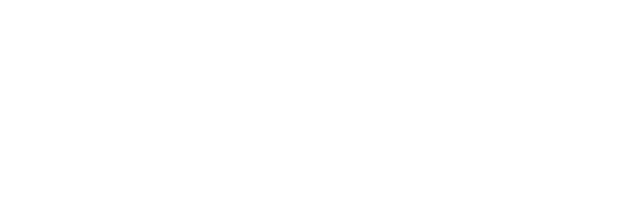
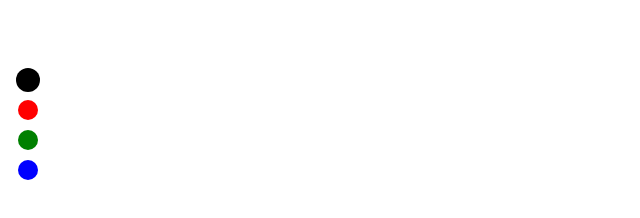
Before and after one commit to twoheartliu/drawingBoard, a website: page index.html in a window 1280 px wide. Both pictures are taken after a click on the icon 37 px from the left and 37 px from the top of the page. Shown: the whole page, without its empty margins (0-640 px from the left). Drawn offline with Linux system fonts and the light colour scheme.

Commit message:
去除移动端页面橡皮筋效果以及微信显示 IP；增加了选择画笔颜色功能。

```diff
--- a/index.html
+++ b/index.html
@@ -3,11 +3,14 @@
 
 <head>
   <meta charset="UTF-8">
-  <meta name="viewport" content="width=device-width, initial-scale=1.0">
+  <meta name="viewport" content="width=device-width,initial-scale=1,maximum-scale=1,user-scalable=no">
+  <meta content="yes" name="apple-mobile-web-app-capable">
+  <meta content="black" name="apple-mobile-web-app-status-bar-style">
+  <meta content="telephone=no" name="format-detection">
   <meta http-equiv="X-UA-Compatible" content="ie=edge">
   <title>画板</title>
   <link rel="stylesheet" href="./style.css">
-  <script src="//at.alicdn.com/t/font_1279546_j5oy8jtz9et.js"></script>
+  <script src="//at.alicdn.com/t/font_1279546_7ua1wr1kqp.js"></script>
 </head>
 
 <body>
@@ -19,9 +22,14 @@
     <svg class="icon eraser" aria-hidden="true">
       <use xlink:href="#icon-eraser-copy"></use>
     </svg>
-    <!-- <button class="eraser active">切换到橡皮擦</button>
-    <button class="brush">切换到画笔</button> -->
   </div>
+  <ol class="colors">
+    <li class="colors-cell black active" data-color="black"></li>
+    <li class="colors-cell red" data-color="red"></li>
+    <li class="colors-cell green" data-color="green"></li>
+    <li class="colors-cell blue" data-color="blue"></li>
+  </ol>
+  <script src="./utils.js"></script>
   <script src="./main.js"></script>
 </body>
 
--- a/main.js
+++ b/main.js
@@ -1,6 +1,3 @@
-const log = console.log.bind(console);
-
-const e = selector => document.querySelector(selector);
 const canvas = e("#canvas");
 const ctx = canvas.getContext("2d");
 let eraserEnabled = false;
@@ -19,7 +16,7 @@ const setCanvasSize = () => {
 
 const autoCanvasSize = () => {
   setCanvasSize();
-  window.addEventListener("resize", () => {
+  bindEvent(window, "resize", () => {
     setCanvasSize();
   });
 };
@@ -40,7 +37,7 @@ const drawLine = (x1, y1, x2, y2) => {
 };
 
 const listenToMouse = () => {
-  canvas.addEventListener("mousedown", e => {
+  bindEvent(canvas, "mousedown", e => {
     drawing = true;
     const x = e.clientX;
     const y = e.clientY;
@@ -53,7 +50,7 @@ const listenToMouse = () => {
       drawCircle(x, y, radius);
     }
   });
-  canvas.addEventListener("mousemove", e => {
+  bindEvent(canvas, "mousemove", e => {
     if (drawing !== true) {
       return;
     }
@@ -69,13 +66,13 @@ const listenToMouse = () => {
       drawCircle(x, y, radius);
     }
   });
-  canvas.addEventListener("mouseup", e => {
+  bindEvent(canvas, "mouseup", e => {
     drawing = false;
   });
 };
 
 const listenToTouch = () => {
-  canvas.addEventListener("touchstart", e => {
+  bindEvent(canvas, "touchstart", e => {
     log("touch start");
     drawing = true;
     const x = e.touches[0].clientX;
@@ -89,7 +86,7 @@ const listenToTouch = () => {
       drawCircle(x, y, radius);
     }
   });
-  canvas.addEventListener("touchmove", e => {
+  bindEvent(canvas, "touchmove", e => {
     if (drawing !== true) {
       return;
     }
@@ -105,7 +102,7 @@ const listenToTouch = () => {
       drawCircle(x, y, radius);
     }
   });
-  canvas.addEventListener("touchend", e => {
+  bindEvent(canvas, "touchend", e => {
     log("touch end");
     drawing = false;
   });
@@ -114,7 +111,7 @@ const listenToTouch = () => {
 const changeButton = () => {
   let eraser = e(".eraser");
   let brush = e(".brush");
-  eraser.addEventListener("click", () => {
+  bindEvent(eraser, "click", () => {
     eraserEnabled = true;
     let old = e(".active");
     if (old) {
@@ -122,9 +119,9 @@ const changeButton = () => {
     }
     eraser.classList.add("active");
   });
-  brush.addEventListener("click", () => {
+  bindEvent(brush, "click", () => {
     eraserEnabled = false;
-    log(drawing)
+    log(drawing);
     let old = e(".active");
     if (old) {
       old.classList.remove("active");
@@ -133,16 +130,29 @@ const changeButton = () => {
   });
 };
 
-const setPencilColor = color => {
-  ctx.strokeStyle = color;
-  ctx.fillStyle = color;
+const setPencilColor = () => {
+  const list = es(".colors-cell");
+
+  bindAll(list, "click", event => {
+    const old = e("li.active");
+    log(event.target);
+    const self = event.target;
+    const color = self.dataset.color;
+    log("color", color);
+    if (old) {
+      old.classList.remove("active");
+    }
+    self.classList.add("active");
+    ctx.strokeStyle = color;
+    ctx.fillStyle = color;
+  });
 };
 
 const __main = () => {
   // 设置画布大小
   autoCanvasSize();
   // 设置画笔颜色 (调整 canvas 画布会清空上下文的设置，比如颜色)
-  setPencilColor("red");
+  setPencilColor();
   // 监听事件
   if (document.body.ontouchstart === undefined) {
     listenToMouse();
@@ -151,5 +161,14 @@ const __main = () => {
   }
 
   changeButton();
+
+  // 阻止移动端浏览器橡皮筋效果
+  document.body.addEventListener(
+    "touchmove",
+    function(e) {
+      e.preventDefault(); //阻止默认的处理方式(阻止下拉滑动的效果)
+    },
+    { passive: false }
+  );
 };
 __main();
--- a/style.css
+++ b/style.css
@@ -1,9 +1,31 @@
 * {
   margin: 0;
+  padding: 0;
+}
+
+body {
+  overflow: hidden;
+}
+
+body::before {
+  width: 100%;
+  height: 100%;
+  content: ' ';
+  position: fixed;
+  z-index: -1;
+  top: 0;
+  left: 0;
+  background: #fff;
+}
+
+ul,
+ol {
+  list-style: none;
 }
 
 .icon {
-  width: 1em; height: 1em;
+  width: 1em;
+  height: 1em;
   vertical-align: -0.15em;
   fill: currentColor;
   overflow: hidden;
@@ -29,10 +51,47 @@ body {
   width: 1.5em;
   height: 1.5em;
   margin: 5px;
-  padding: 10px;
+  padding: 5px;
   /* border: 1px solid red; */
 }
 
-.active {
+.actions svg.active {
   fill: red;
+  transform: scale(1.2);
+  transition: all 0.3s;
 }
+
+.colors {
+  position: fixed;
+  top: 60px;
+  left: 18px;
+}
+
+.colors>li {
+  width: 20px;
+  height: 20px;
+  /* border: 1px solid red; */
+  margin: 10px 0;
+  border-radius: 50%;
+  transition: all 0.3s;
+}
+
+.colors>li.black {
+  background: black;
+}
+
+.colors>li.red {
+  background: red;
+}
+
+.colors>li.blue {
+  background: blue;
+}
+
+.colors>li.green {
+  background: green;
+}
+
+.colors>li.active {
+  transform: scale(1.2);
+}
--- /dev/null
+++ b/utils.js
@@ -0,0 +1,16 @@
+const log = console.log.bind(console);
+
+const e = selector => document.querySelector(selector);
+
+const es = selector => document.querySelectorAll(selector);
+
+const bindEvent = (element, eventName, callback) => {
+  element.addEventListener(eventName, callback);
+};
+
+const bindAll = (elements, eventName, callback) => {
+  for (var i = 0; i < elements.length; i++) {
+    var e = elements[i];
+    bindEvent(e, eventName, callback);
+  }
+};
```
